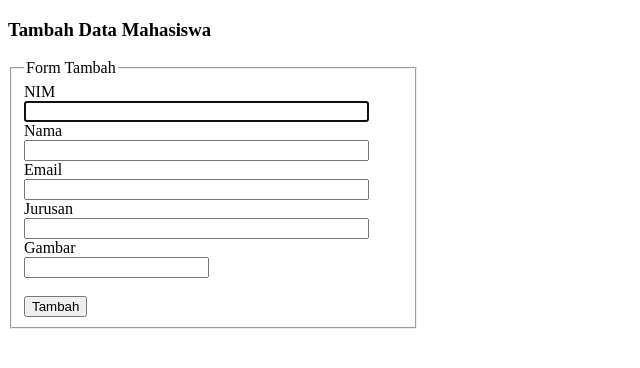
After one commit to gamaap/pw2023_10115173, a PHP site: page /tambah.php in a window 1280 px wide. The commit adds this page. Shown: the top 368 px of the page, without its empty margins (0-640 px from the left). Run offline with PHP 8.4, Linux system fonts and the light colour scheme.

Commit message:
menambahkan fitur INSERT data

```diff
--- a/kuliah/pertemuan10/functions.php
+++ b/kuliah/pertemuan10/functions.php
@@ -21,3 +21,20 @@ function query($query)
   }
   return $rows;
 }
+
+function tambah($data)
+{
+  $conn = connection();
+
+  $nim = htmlspecialchars($data["nim"]);
+  $nama = htmlspecialchars($data["nama"]);
+  $email = htmlspecialchars($data["email"]);
+  $jurusan = htmlspecialchars($data["jurusan"]);
+  $gambar = htmlspecialchars($data["gambar"]);
+
+  $query = "INSERT INTO mahasiswa VALUES (NULL, '$nama', '$nim', '$email', '$jurusan', '$gambar')";
+  mysqli_query($conn, $query);
+
+  mysqli_error($conn);
+  return mysqli_affected_rows($conn);
+}
--- a/kuliah/pertemuan10/latihan1.php
+++ b/kuliah/pertemuan10/latihan1.php
@@ -15,6 +15,7 @@ $mahasiswa = query("SELECT * FROM mahasiswa");
 
 <body>
   <h3>Daftar Mahasiswa</h3>
+  <a href="tambah.php">Tambah Data</a><br><br>
   <table border="1" cellpadding="10" cellspacing="0">
     <tr>
       <th>#</th>
--- /dev/null
+++ b/kuliah/pertemuan10/tambah.php
@@ -0,0 +1,48 @@
+<?php
+require 'functions.php';
+
+// cek apakah tombol tambah sudah ditekan
+if (isset($_POST["submit"])) {
+  if (tambah($_POST) > 0) {
+    echo "<script>
+        alert('Data berhasil ditambahkan!');
+        document.location.href = 'latihan1.php';
+    </script>";
+    // header("Location: latihan1.php");
+  } else {
+    echo "data gagal ditambahkan";
+  }
+}
+
+?>
+
+<!DOCTYPE html>
+<html lang="en">
+
+<head>
+  <meta charset="UTF-8">
+  <meta name="viewport" content="width=device-width, initial-scale=1.0">
+  <title>Tambah Data Mahasiswa</title>
+</head>
+
+<body>
+  <h3>Tambah Data Mahasiswa</h3>
+  <form action="" method="post">
+    <fieldset style="width: 30%">
+      <legend>Form Tambah</legend>
+      <label for="nim">NIM</label><br>
+      <input type="text" name="nim" id="nim" size="40" required autofocus autocomplete="off"><br>
+      <label for="nama">Nama</label><br>
+      <input type="text" name="nama" id="nama" size="40" required autocomplete="off"><br>
+      <label for="email">Email</label><br>
+      <input type="text" name="email" id="email" size="40" required autocomplete="off"><br>
+      <label for="jurusan">Jurusan</label><br>
+      <input type="text" name="jurusan" id="jurusan" size="40" required autocomplete="off"><br>
+      <label for="gambar">Gambar</label><br>
+      <input type="text" name="gambar" id="gambar"><br><br>
+      <button type="submit" name="submit">Tambah</button>
+    </fieldset>
+  </form>
+</body>
+
+</html>
```
